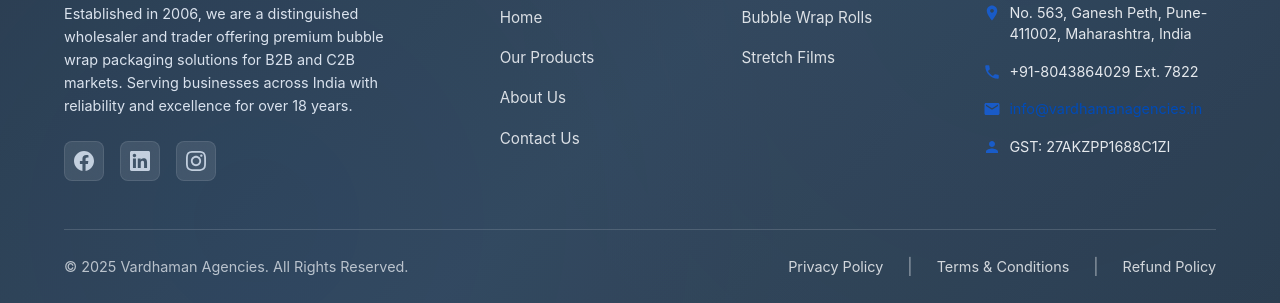
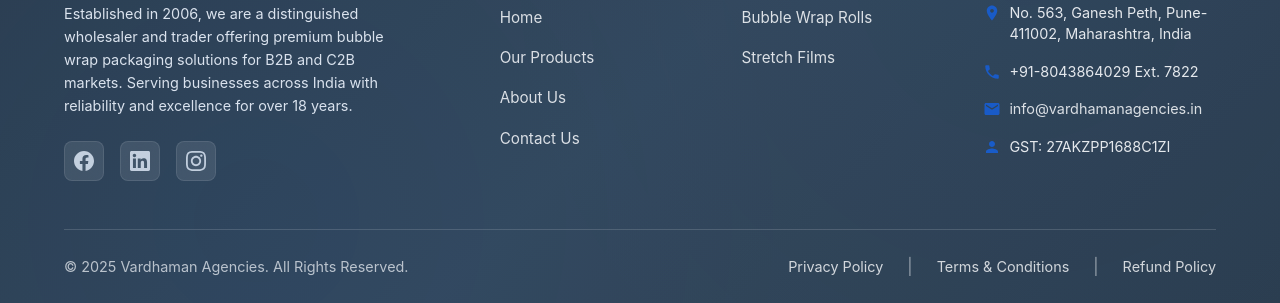
Before and after one commit to devvrat-hans/vardhamanagencies, a plain HTML site: page index.html in a window 1280 px wide. Shown: the part 6483-6786 px from the top of the page. Drawn offline with Linux system fonts and the light colour scheme.

Commit message:
fix footer mailto color

```diff
--- a/assets/css/components.css
+++ b/assets/css/components.css
@@ -378,3 +378,21 @@ a:focus {
 .fade-in-up {
     animation: fadeInUp 0.6s ease-out;
 }
+
+/* GLOBAL MAILTO LINK FIXES - HIGHEST PRIORITY */
+a[href^="mailto:"] {
+    color: inherit !important;
+    background: transparent !important;
+    background-color: transparent !important;
+    text-decoration: none !important;
+    transition: all var(--transition-base) !important;
+    border: none !important;
+    box-shadow: none !important;
+}
+
+a[href^="mailto:"]:hover {
+    color: var(--primary-color) !important;
+    background: transparent !important;
+    background-color: transparent !important;
+    text-decoration: underline !important;
+}
--- a/assets/css/footer.css
+++ b/assets/css/footer.css
@@ -220,6 +220,31 @@
     color: #e2e8f0;
 }
 
+/* HIGHEST PRIORITY MAILTO LINK FIXES - DO NOT REMOVE !important */
+.footer__contact-info a[href^="mailto:"],
+.footer a[href^="mailto:"],
+a[href^="mailto:"] {
+    color: rgba(255, 255, 255, 0.85) !important;
+    background: transparent !important;
+    background-color: transparent !important;
+    text-decoration: none !important;
+    transition: all var(--transition-base) !important;
+    border: none !important;
+    padding: 0 !important;
+    margin: 0 !important;
+    box-shadow: none !important;
+}
+
+.footer__contact-info a[href^="mailto:"]:hover,
+.footer a[href^="mailto:"]:hover,
+a[href^="mailto:"]:hover {
+    color: white !important;
+    background: transparent !important;
+    background-color: transparent !important;
+    text-decoration: underline !important;
+    transform: none !important;
+}
+
 /* Mobile Styles */
 @media (max-width: 768px) {
     .footer {
```
Also changed, not shown: tasks.txt.
